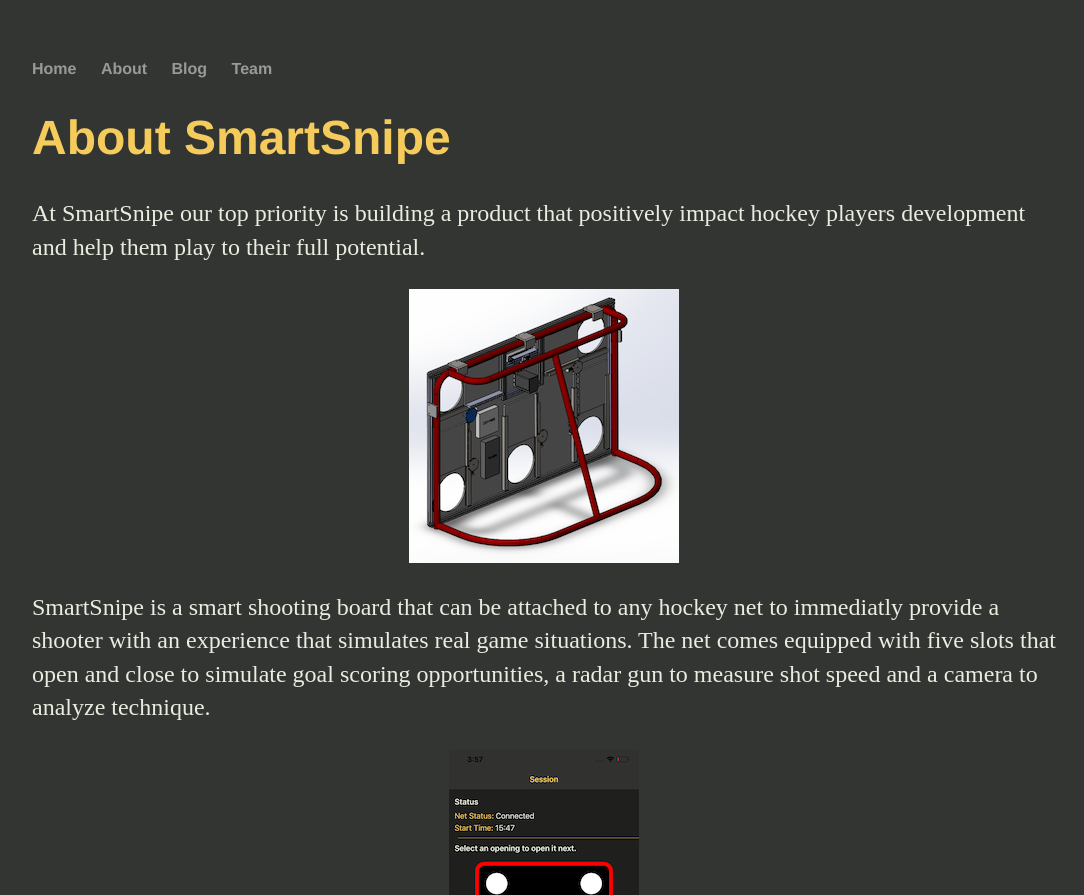
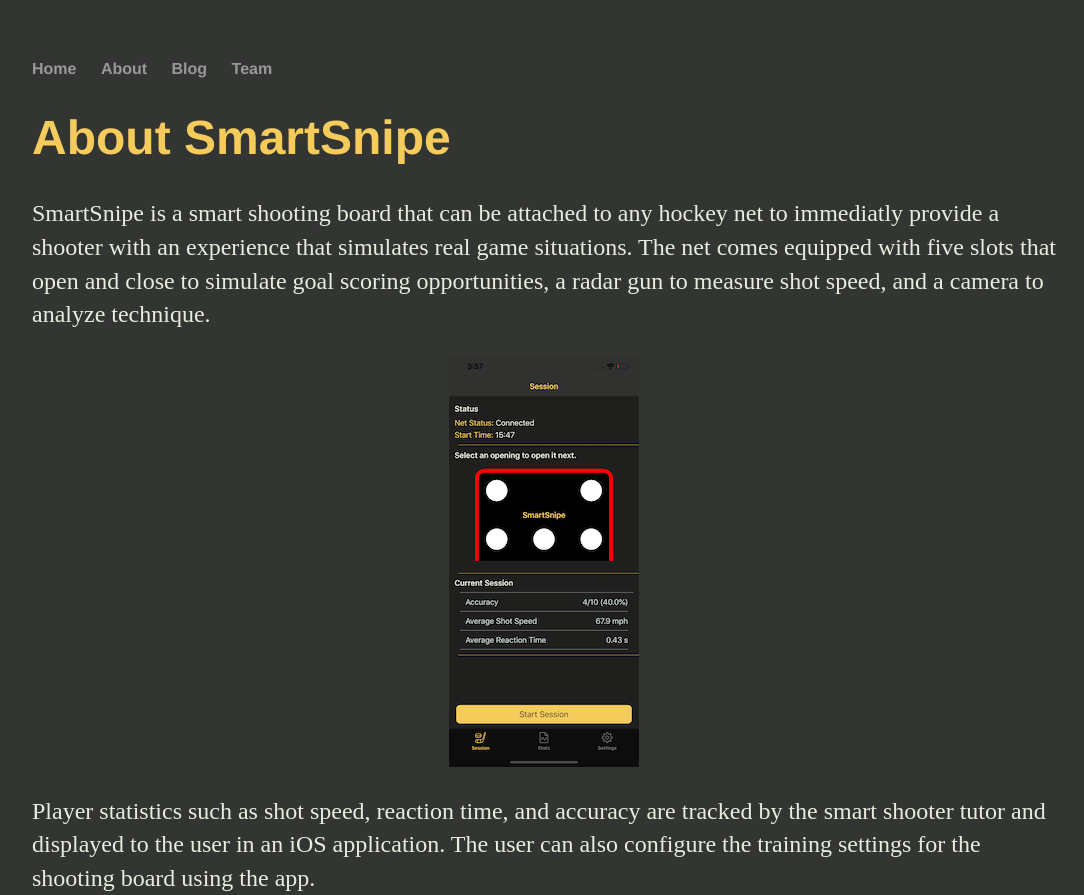
Before and after one commit to SmartSnipe/SmartSnipe.github.io, a Jekyll site: the page built from about/index.html, in a window 1280 px wide and 1400 px high, cut to the strip 0-895 px from the top of the window. Shown: the whole strip, without its empty margins (96-1180 px from the left). Built offline with Jekyll 4.4.1, drawn with Linux system fonts in a browser that asks for light colours; some of the changed text lies outside the part shown.

Commit message:
Update index.html

```diff
--- a/about/index.html
+++ b/about/index.html
@@ -4,17 +4,13 @@
 ---
 <div class="blurb">
 	<h1>About SmartSnipe</h1>
-	<p>At SmartSnipe our top priority is building a product that positively impact hockey players development and help them play to their full potential. </p>
-	<center>
-	<img src="/Assets/SmartSnipeCad.png" alt ="SmartSnipe Cad">
-	</center>
-	<p>SmartSnipe is a smart shooting board that can be attached to any hockey net to immediatly provide a shooter with an experience that simulates real game situations. The net comes equipped with five slots that open and close to simulate goal scoring opportunities, a radar gun to measure shot speed and a camera to analyze technique. </p>
+	<p>SmartSnipe is a smart shooting board that can be attached to any hockey net to immediatly provide a shooter with an experience that simulates real game situations. The net comes equipped with five slots that open and close to simulate goal scoring opportunities, a radar gun to measure shot speed, and a camera to analyze technique. </p>
 	<center>
 	<img src="/Assets/ios.png" alt ="SmartSnipe iOS">
 	</center>
-	<p>Players statistics such as shot speed, reaction time and accuracy are tracked by the net and displayed to the user on an iOS application. The user can also configure settings for the net on the app such as how quickly should the holes open.</p>
+	<p>Player statistics such as shot speed, reaction time, and accuracy are tracked by the smart shooter tutor and displayed to the user in an iOS application. The user can also configure the training settings for the shooting board using the app.</p>
 	<center>
 	<img src="/Assets/computervision.gif" alt ="Vision gif">
 	</center>
-	<p>As well, the net comes equipped with a Xbox Kinect. The Kinect will be used for player detection, pose estimation and stick tracking to enhance how players train. </p>
+	<p>SmartSnipe comes equipped with a Xbox Kinect. The Kinect will be used for player detection, pose estimation, and stick tracking. </p>
 </div><!-- /.blurb -->
```
